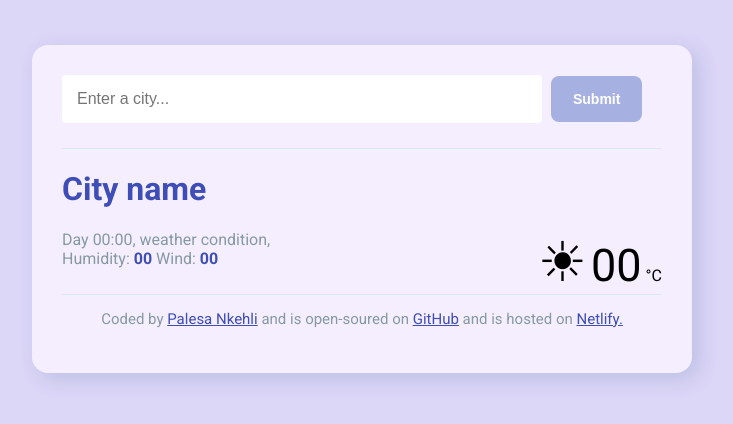
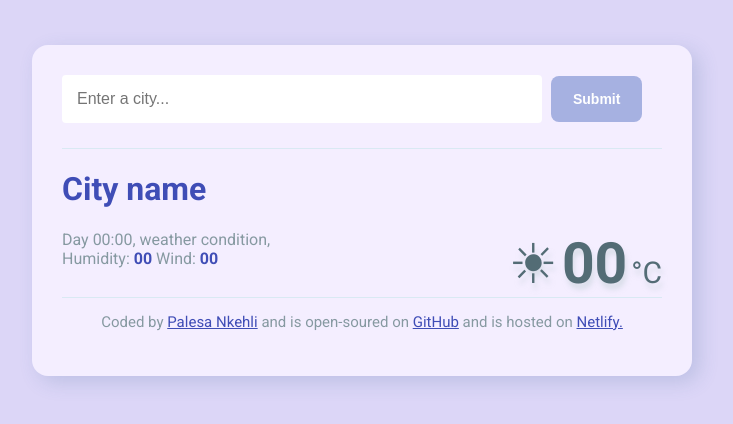
Before and after one commit to palesankehli/weather-app, a plain HTML site: page index.html in a window 1280 px wide. Shown: the whole page, without its empty margins (278-1011 px from the left). Drawn offline with Linux system fonts and the light colour scheme.

Commit message:
added text shadow

```diff
--- a/src/style.css
+++ b/src/style.css
@@ -71,10 +71,20 @@ a {
   justify-content: space-between;
 }
 
+.current-temperature {
+  color: #536c75;
+  text-shadow: 2px 6px 5px rgba(194, 207, 213, 0.5);
+}
+
 .emoji {
   font-size: 55px;
 }
 
 .temperature-value {
-  font-size: 45px;
+  font-size: 57px;
+  font-weight: 600;
 }
+
+.temperature-unit {
+  font-size: 30px;
+}
```
